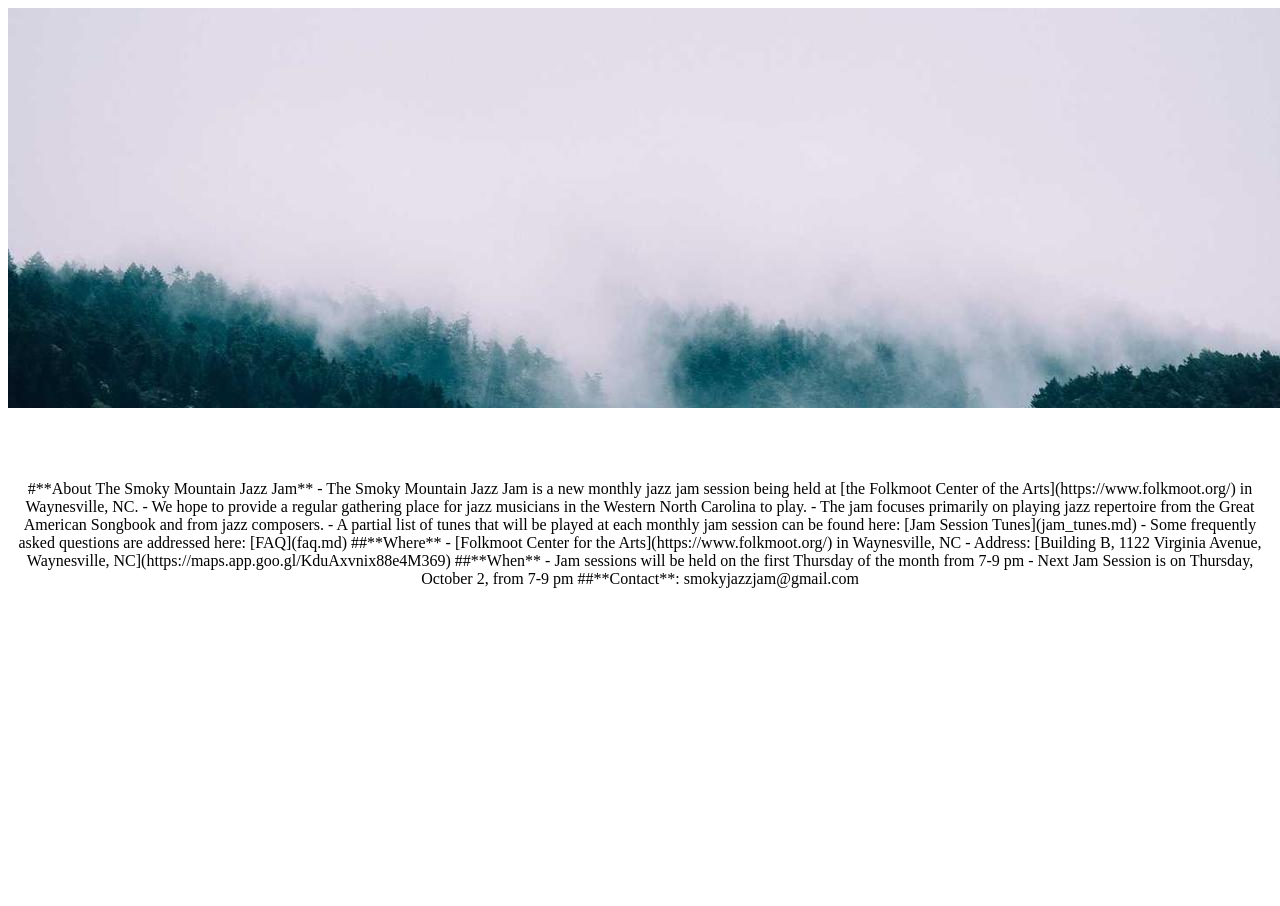
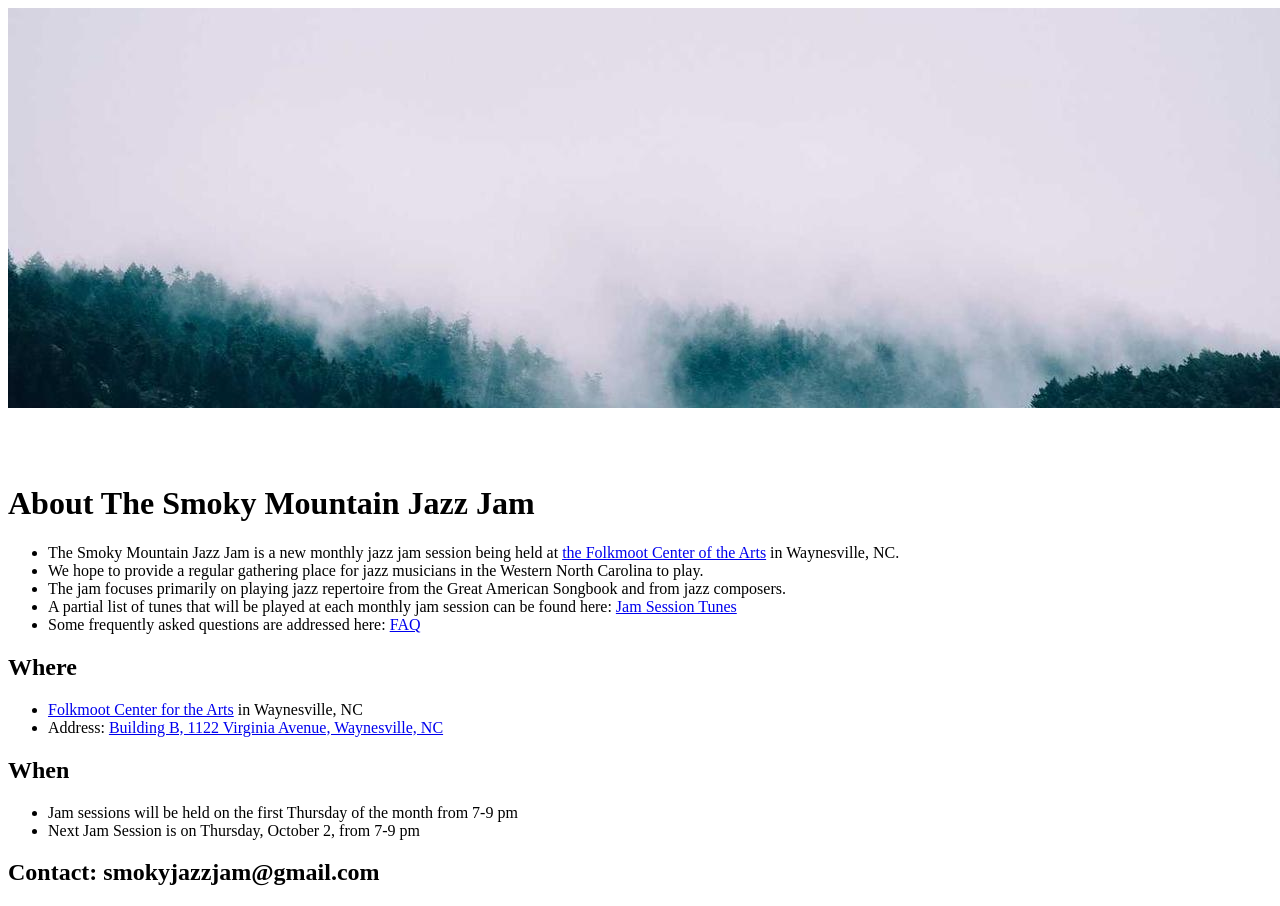
Before and after one commit to smokyjazzjam/smokyjazzjam, a Jekyll site: the page built from index.md, in a window 1280 px wide. Built offline with Jekyll 4.4.1, drawn with Linux system fonts in a browser that asks for light colours.

Commit message:
Update index.md

```diff
--- a/index.md
+++ b/index.md
@@ -2,27 +2,25 @@
 title: Smoky Jazz Jam Home
 layout: default
 ---
-
 <div style="text-align: center;">
   <img src="misty_forest.jpg" alt="Description" />
 </div>
 <br>
 <br>
-<center>
-#**About The Smoky Mountain Jazz Jam**
+
+# **About The Smoky Mountain Jazz Jam**
 - The Smoky Mountain Jazz Jam is a new monthly jazz jam session being held at [the Folkmoot Center of the Arts](https://www.folkmoot.org/) in Waynesville, NC.
 - We hope to provide a regular gathering place for jazz musicians in the Western North Carolina to play.
 - The jam focuses primarily on playing jazz repertoire from the Great American Songbook and from jazz composers.
 - A partial list of tunes that will be played at each monthly jam session can be found here: [Jam Session Tunes](jam_tunes.md)
 - Some frequently asked questions are addressed here: [FAQ](faq.md)
 
-##**Where**
+## **Where**
 - [Folkmoot Center for the Arts](https://www.folkmoot.org/) in Waynesville, NC
 - Address: [Building B, 1122 Virginia Avenue, Waynesville, NC](https://maps.app.goo.gl/KduAxvnix88e4M369)
 
-##**When**
+## **When**
 - Jam sessions will be held on the first Thursday of the month from 7-9 pm
 - Next Jam Session is on Thursday, October 2, from 7-9 pm
 
-##**Contact**: smokyjazzjam@gmail.com
-<center>
+## **Contact**: smokyjazzjam@gmail.com
```
